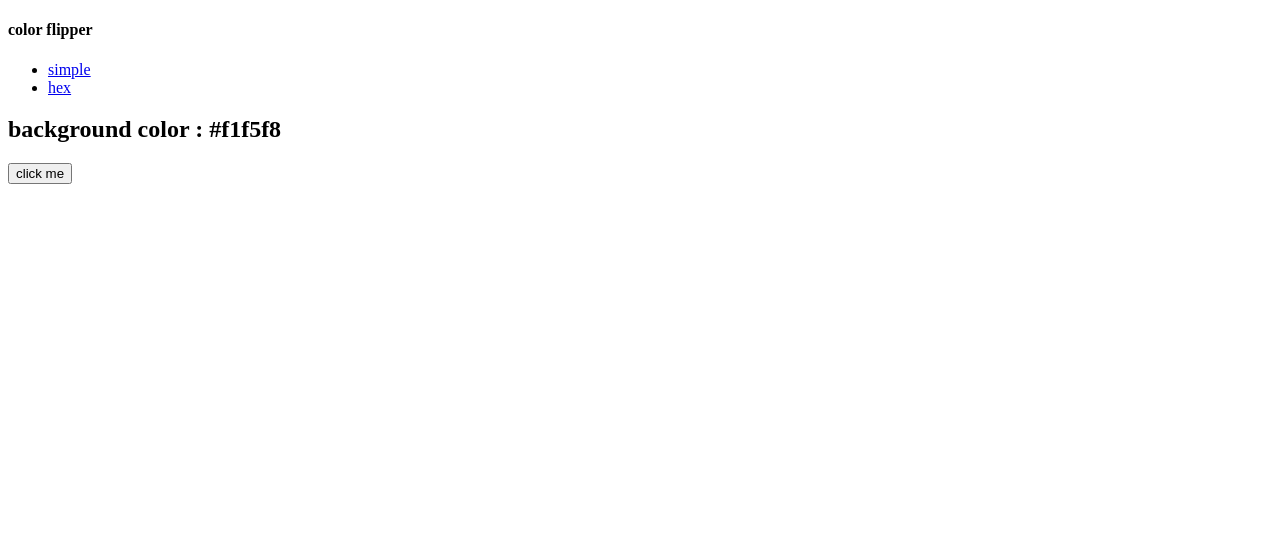
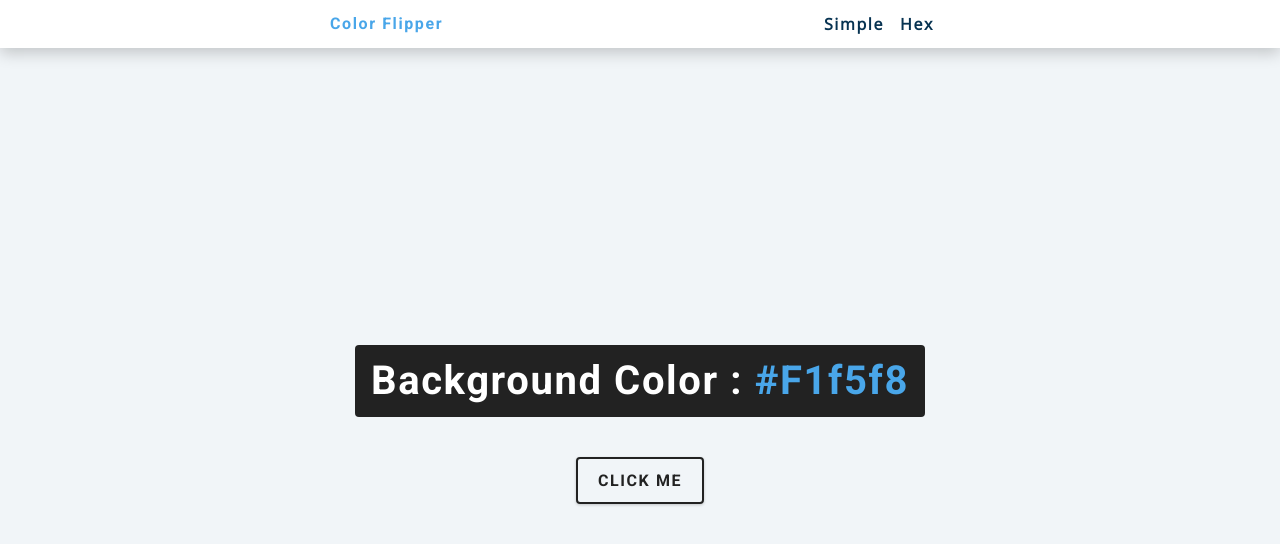
Before and after one commit to BrightSton/Vanilla-JS-Prac, a website: page Color Flipper/hex.html in a window 1280 px wide. Drawn offline with nearby package versions, Linux system fonts and the light colour scheme.

Commit message:
[추가] file setup

```diff
--- a/Color Flipper/hex.html
+++ b/Color Flipper/hex.html
@@ -1,12 +1,12 @@
 <!DOCTYPE html>
-<html lang="en">
+<html lang="ko-kr">
   <head>
     <meta charset="UTF-8" />
     <meta name="viewport" content="width=device-width, initial-scale=1.0" />
     <title>Color Flipper || Simple</title>
 
     <!-- styles -->
-    <link rel="stylesheet" href="styles.css" />
+    <link rel="stylesheet" href="style.css" />
   </head>
 
   <body>
```
